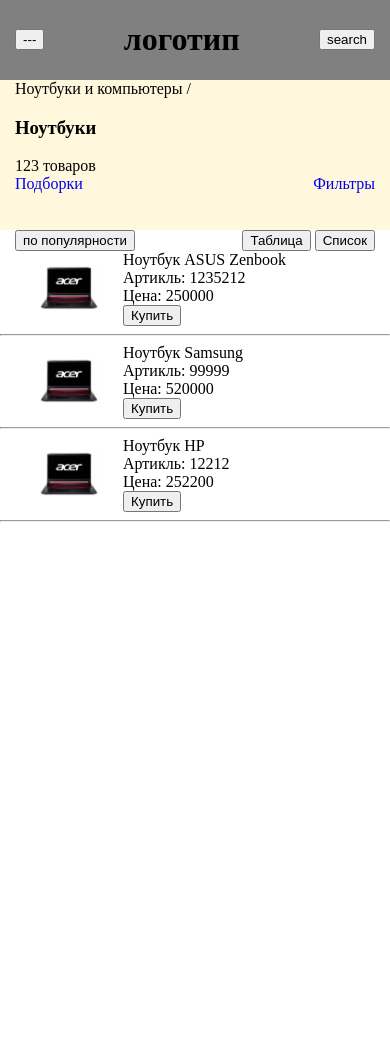
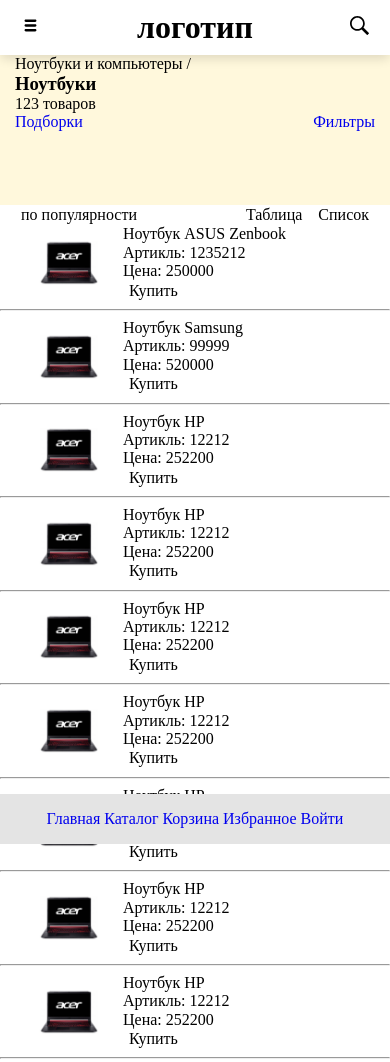
Before and after one commit to IvanVladimirovich164/cites, a plain HTML site: page index.html in a window 390 px wide. Shown: the top 1062 px of the page. Before the commit the page ends 844 px from the top, so only its background shows below. Drawn offline with nearby package versions, Linux system fonts and the light colour scheme.

Commit message:
make fix header, add icons

```diff
--- a/index.html
+++ b/index.html
@@ -4,16 +4,17 @@
     <meta charset="UTF-8">
     <meta http-equiv="X-UA-Compatible" content="IE=edge">
     <meta name="viewport" content="width=device-width, initial-scale=1.0">
+    <link rel="stylesheet" href="https://necolas.github.io/normalize.css/8.0.1/normalize.css">
     <link rel="stylesheet" href="./styles/style.css">
     <title>Shop</title>
 </head>
 <body>
 
-    <div class="wrapper">
+
         <header class="header">
             <div class="container">
                 <div class="header__body">
-                    <button class="header__burger"><span>---</span></button>
+                    <button class="header__burger"><img class="header__burger-img" src="./img/menu.svg" alt="menu"></button>
 
                     <!-- <nav class="header__menu  menu">
                         <ul class="menu__list">
@@ -39,12 +40,12 @@
                         </ul>
                     </nav> -->
                     <h1 class="header__logo"><a class="logo">логотип</a></h1>
-                    <button class="header__search">search</button>
+                    <button class="header__search"><img class="header__search-img" src="./img/search.svg" alt="поиск" /></button>
                 </div>
             </div>
         </header>
 
-        <main>
+        <main class="wrap">
             <section class="top-category">
                 <div class="container">
                     <div class="top-category__body">
@@ -165,8 +166,17 @@
                     </div>
                 </div> -->
             </section>
+
+            <section class="menu-bottom">
+                <ul class="menu-bottom__list">
+                    <li class="menu-bottom__item"><a class="menu-bottom__link" href="#">Главная</a></li>
+                    <li class="menu-bottom__item"><a class="menu-bottom__link" href="#">Каталог</a></li>
+                    <li class="menu-bottom__item"><a class="menu-bottom__link" href="#">Корзина</a></li>
+                    <li class="menu-bottom__item"><a class="menu-bottom__link" href="#">Избранное</a></li>
+                    <li class="menu-bottom__item"><a class="menu-bottom__link" href="#">Войти</a></li>
+                </ul>
+            </section>
         </main>
-    </div>
 
 
     <script src="./js/main.js"></script>
--- a/js/main.js
+++ b/js/main.js
@@ -2,7 +2,14 @@
 
 let array = [{name: "Ноутбук ASUS Zenbook", article: 1235212, price: 250000, photo: './img/photo.jpg'},
             {name: "Ноутбук Samsung", article: 99999, price: 520000, photo: './img/photo.jpg'},
-            {name: "Ноутбук HP", article: 12212, price: 252200, photo: './img/photo.jpg'}];
+            {name: "Ноутбук HP", article: 12212, price: 252200, photo: './img/photo.jpg'},
+            {name: "Ноутбук HP", article: 12212, price: 252200, photo: './img/photo.jpg'},
+            {name: "Ноутбук HP", article: 12212, price: 252200, photo: './img/photo.jpg'},
+            {name: "Ноутбук HP", article: 12212, price: 252200, photo: './img/photo.jpg'},
+            {name: "Ноутбук HP", article: 12212, price: 252200, photo: './img/photo.jpg'},
+            {name: "Ноутбук HP", article: 12212, price: 252200, photo: './img/photo.jpg'},
+            {name: "Ноутбук HP", article: 12212, price: 252200, photo: './img/photo.jpg'},
+            {name: "Ноутбук HP", article: 12212, price: 252200, photo: './img/photo.jpg'},];
 
 function createPost(arr) {
 
--- a/styles/style.css
+++ b/styles/style.css
@@ -1,5 +1,10 @@
+
+* {
+    box-sizing: border-box;
+}
 
 body {
+
     background-color: #fff;
     padding: 0;
     margin: 0;
@@ -10,10 +15,26 @@
     text-decoration: none;
 }
 
+h1,
+h2,
+h3,
+h4,
+h5,
+h6 {
+    padding: 0;
+    margin: 0;
+}
+
 ul,
 li {
     display: inline-block;
     list-style: none;
+    padding: 0;
+}
+
+button{
+    background: transparent;
+    border: none;
 }
 
 .container {
@@ -21,21 +42,31 @@
 }
 
 
+
 @media screen and (min-width:240px) and (max-width:720px) {
 
     .header {
-        background: gray;
+        position: fixed;
+        width: 100%;
+        background: #fff;
+        box-shadow: 0 5px 10px -1px rgba(0,0,0,.12);
+        z-index: 1;
+    }
+
+    .header__body {
+        display: flex;
+        justify-content: space-between;
+        align-items: center;
+        min-height: 55px;
+    }
+
+    .header__search-img, .header__burger-img {
+       height: 19px;
+       width: 19px;
     }
 
     .top-category {
         background: cornsilk;
-    }
-
-    .header__body {
-        min-height: 55px;
-        display: flex;
-        justify-content: space-between;
-        align-items: center;
     }
 
     .top-category__body {
@@ -66,4 +97,19 @@
     .post__desc {
         min-width: 70%;
     }
+
+    .wrap {
+        position: relative;
+        top: 55px;
+    }
+
+    .menu-bottom {
+        position: fixed;
+        bottom: 0;
+        display: flex;
+        justify-content: space-around;
+        max-height: 55px;
+        width: 100%;
+        background: rgb(228, 228, 228);
+    }
 }
```
Also changed, not shown: img/menu.svg (added), img/search.svg (added).
